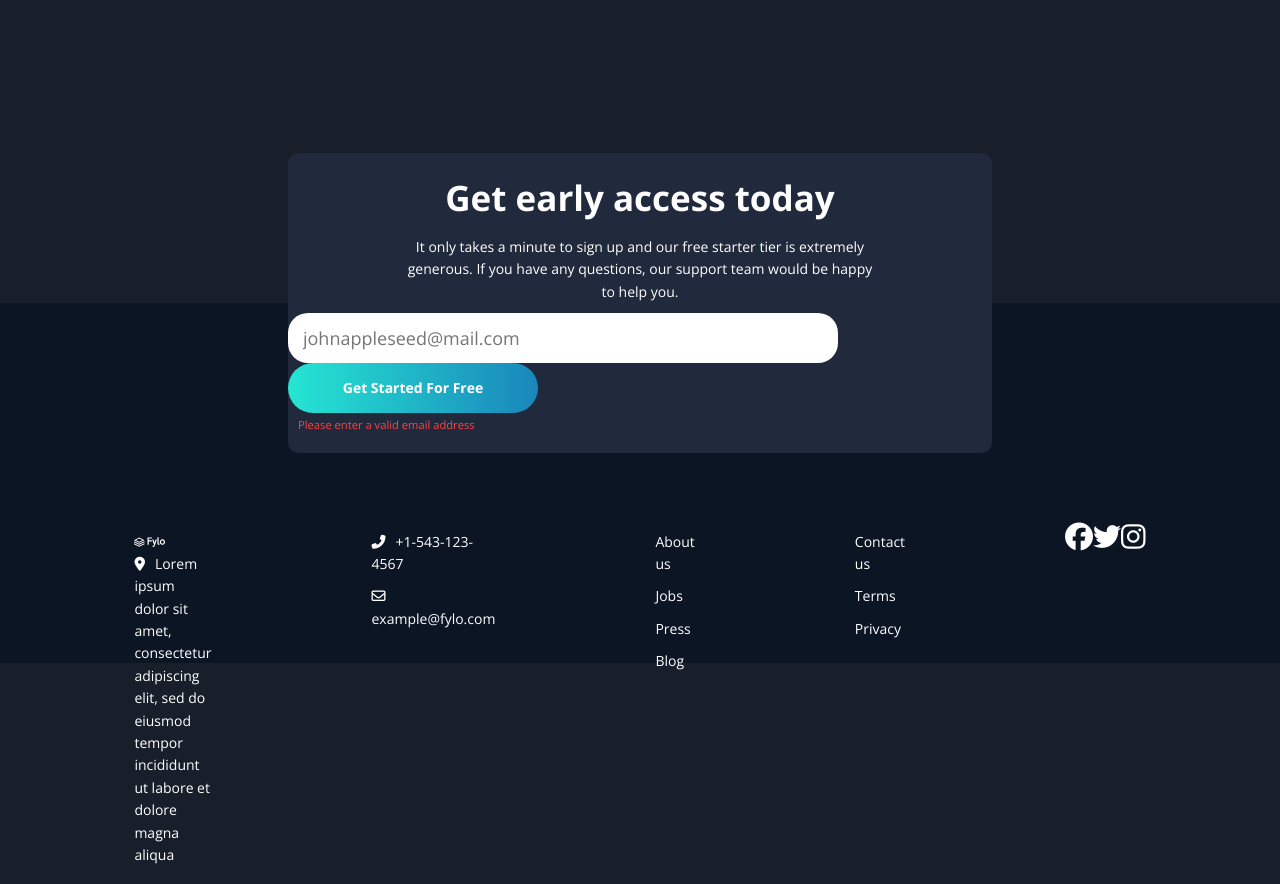
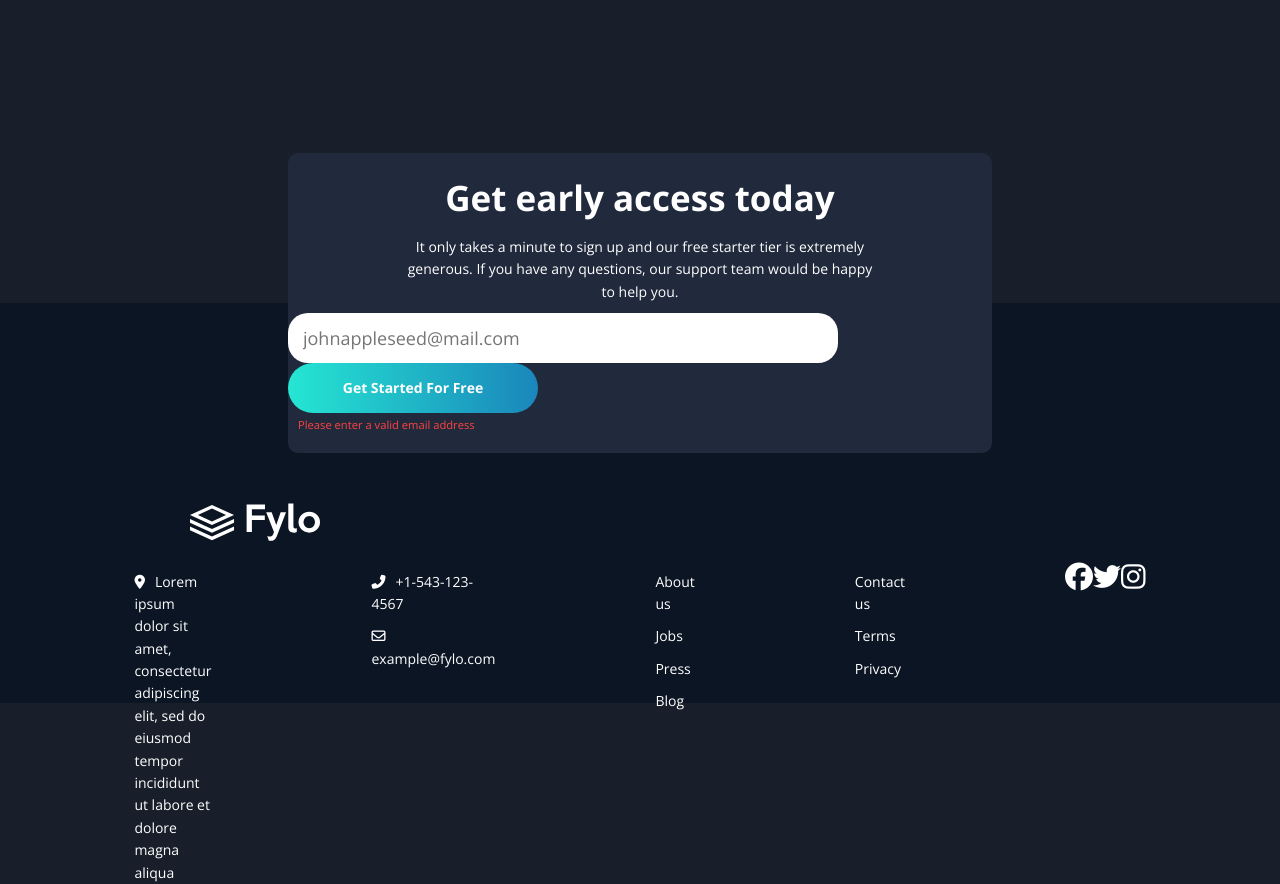
Before and after one commit to bengera/fylo-dark, a website: page index.html in a window 1280 px wide. Shown: the part 2524-3408 px from the top of the page. Drawn offline with nearby package versions, Linux system fonts and the light colour scheme.

Commit message:
basic-desktop

```diff
--- a/index.html
+++ b/index.html
@@ -177,16 +177,18 @@
   </section>
 
   <footer class="footer">
-
-  <div class="footer__container">
-
-
-    <div class="footer__col-1">
+    <div class="footer__outer-container">
       <div class="footer__logo">
         <img class="footer__logo-small" src="/images/logo.svg" alt="logo">
       </div>
+    </div> <!--outer-container end-->
+    <div class="footer__container">
+
+      <div class="footer__col-1">
+
         <p class="footer__lorem">
-  <i class="fas fa-map-marker-alt"></i>Lorem ipsum dolor sit amet, consectetur adipiscing elit, sed do eiusmod tempor incididunt ut labore et
+          <i class="fas fa-map-marker-alt"></i>Lorem ipsum dolor sit amet, consectetur adipiscing elit, sed do eiusmod
+          tempor incididunt ut labore et
           dolore magna aliqua
         </p>
       </div>
@@ -238,7 +240,8 @@
   Contact Us
   Terms
   Privacy -->
-</div> <!--footer container end-->
+    </div>
+    <!--footer container end-->
   </footer>
 
 
--- a/sass/_base.scss
+++ b/sass/_base.scss
@@ -109,21 +109,20 @@ small {
     }
 }
 
-
-
-
-
-
-
-
-
-
-
 //FOOTER
 .footer {
-    height: 45vh;
+    height: 50vh;
     background-color: $color-blue-footer-background;
     color: $color-white;
+
+    &__outer-container {
+
+        width: 75%;
+        display: flex;
+        margin: 0 auto 0 auto;
+        position: relative;
+    }
+
 
     &__container {
         display: flex;
@@ -132,10 +131,12 @@ small {
         align-items: center;
         justify-content: center;
         width: 75%;
-        padding-top: 22rem;
+        padding-top: 26rem;
         // border: 1px solid red;
         margin: 0 auto 0 auto;
         align-items: baseline;
+        position: relative;
+
 
     }
 
@@ -160,8 +161,17 @@ small {
         margin-bottom: 1rem;
     }
 
+    &__logo {
+    position: absolute;
+    top:20rem;
+    left: 3rem;
+
+
+    }
+
     &__logo-small {
-        width: 40%;
+        width: 13rem;
+
     }
 
     &__col-5 {
--- a/sass/_early-access.scss
+++ b/sass/_early-access.scss
@@ -6,6 +6,7 @@
     // background-color: red;
     margin: 10rem auto 0 auto;
     position: relative;
+    z-index: 200;
 
     &__container {
         // background-color: green;
```
Also changed, not shown: css/style.css. Lines whose indentation alone changed are shown as unchanged.
